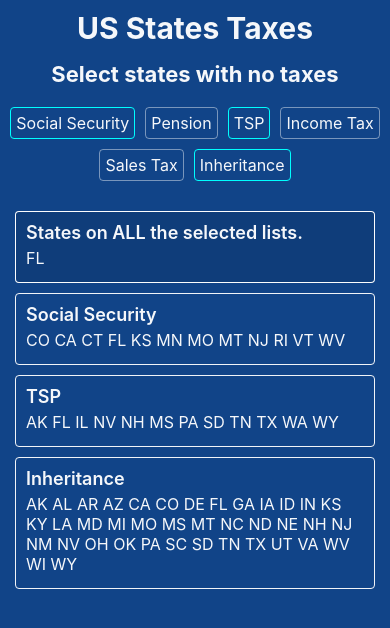
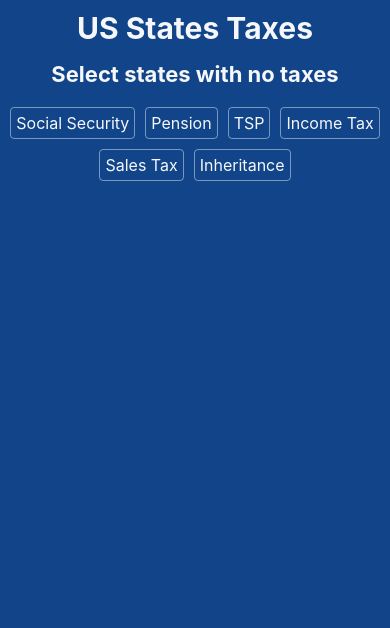
Before and after one commit to dirkdirk/StateTaxes, a React Native app: screen / in a window 390 px wide. Shown: the top 628 px of the page. Built offline with nearby package versions, Linux system fonts and the light colour scheme.

Commit message:
No buttons selected.

```diff
--- a/components/SelectLists.js
+++ b/components/SelectLists.js
@@ -6,12 +6,7 @@ import DisplayLists from './DisplayLists';
 const TITLE = 'Select states with no taxes';
 
 const SelectLists = () => {
-  const [selectedLists, setSelectedLists] = useState([
-    'ss',
-    'tsp',
-    'inheritance',
-  ]);
-  // const [selectedLists, setSelectedLists] = useState([]);
+  const [selectedLists, setSelectedLists] = useState([]);
 
   const toggleSelected = id => {
     // console.log('toggleSelected() id: ', id);
```
